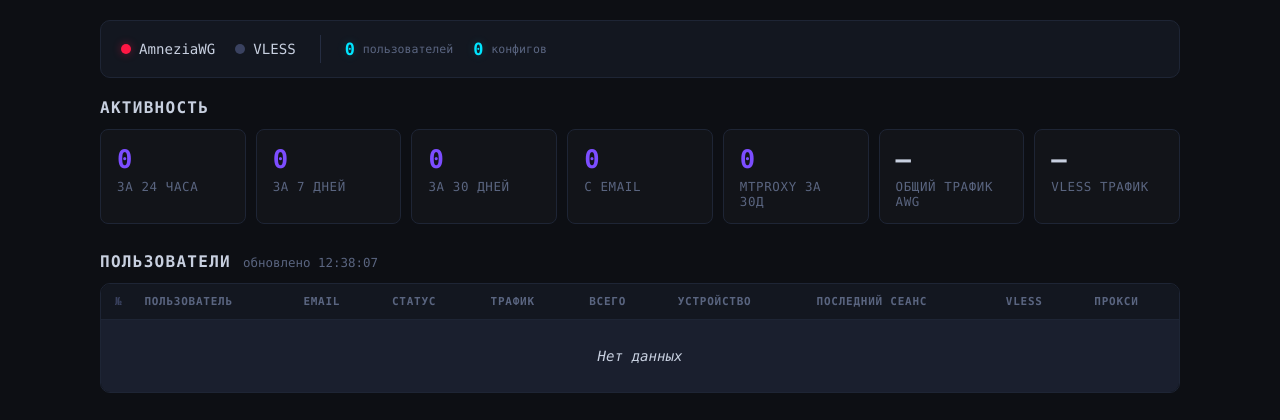
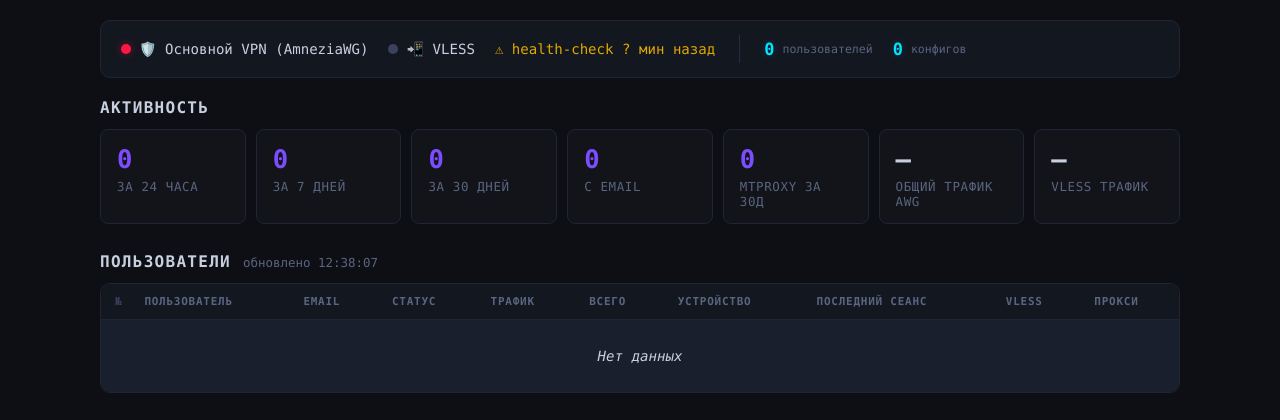
Before and after one commit to nikkronos/vpnservice, a Flask app: page /admin in a window 1280 px wide. Shown: the part 103-523 px from the top of the page. Run offline with Flask 3, Linux system fonts and the light colour scheme; the visitor is signed in with stand-in values (Sample User, id 1); data comes from the database, SQL or seed files in the repository; data that the repository does not hold is empty.

Commit message:
feat(panel): активность учитывает VLESS + /api/services из health-check state
Task 1 — /api/stats: active_24h/7d/30d теперь по max(AWG handshake, VLESS
last_seen, vless_requested_at) per-юзер (тот же сигнал, что бейджи). Было «3
за 24ч» (AWG-only) → стало 16 (реальная картина).

Task 2 — /api/services: читает /var/lib/vpn-health/state.json, маппит на 5
user-facing сервисов (AmneziaWG / VLESS Россия-main / VLESS Европа-yc /
VLESS-WS / MTProxy) + staleness (mtime>20мин→unknown) + fallback. Убран
захардкоженный неверный IP 158.160.0.1. index.html+main.js — динамический рендер.

Задеплоено, проверено: /api/services 5 online, /api/stats 16/20/20.

Co-Authored-By: Claude Opus 4.8 <noreply@anthropic.com>

```diff
--- a/web/app.py
+++ b/web/app.py
@@ -551,38 +551,64 @@ def api_servers():
         return jsonify({"error": str(e)}), 500
 
 
+_HEALTH_STATE_PATH = "/var/lib/vpn-health/state.json"
+# Маппинг user-facing сервис → ключ(и) в health-check state.json.
+# health_check.py (cron */15) пишет статусы всех 23 проверок (eu1 локально +
+# main/yc по SSH). Здесь переводим в понятные владельцу сервисы.
+_SERVICE_MAP = [
+    ("🛡️ Основной VPN (AmneziaWG)", "amnezia-awg2", "eu1 · основной VPN, обход блокировок из РФ"),
+    ("📲 VLESS · 🇷🇺 Россия",        "main:xray.service", "main (Timeweb) · Мегафон/Yota · REALITY cloud.mail.ru"),
+    ("📲 VLESS · 🇪🇺 Европа",        "yc:xray.service",   "yc (Yandex Cloud) · др. операторы · REALITY www.microsoft.com"),
+    ("🌐 VLESS-WS",                  "xray.service",      "eu1 · обычные блокировки (CDN-канал)"),
+    ("📎 Telegram-прокси (MTProxy)", "mtproxy-faketls",   "eu1 · Telegram при блокировках"),
+]
+
+
 @app.route("/api/services")
 def api_services():
-    """API: статус сервисов eu1 (AmneziaWG локально + VLESS порт)."""
-    try:
-        env = _parse_env_file(pathlib.Path(__file__).parent.parent / "env_vars.txt")
-        eu1_host = env.get("WG_EU1_ENDPOINT_HOST") or env.get("WG_EU1_SSH_HOST") or "185.21.8.91"
-
+    """
+    API: статус сервисов из health-check state (`/var/lib/vpn-health/state.json`).
+
+    health_check.py (cron */15) — единый источник статуса всех серверов
+    (eu1 локально + main/yc по SSH). Маппим его проверки на user-facing сервисы.
+    Свежесть = mtime файла (если health-check сам умер — state устареет → unknown).
+    Fallback на лёгкую локальную AWG-проверку, если state.json недоступен.
+    """
+    try:
+        state = None
+        age_sec = None
+        try:
+            age_sec = int(time.time() - os.path.getmtime(_HEALTH_STATE_PATH))
+            with open(_HEALTH_STATE_PATH, "r", encoding="utf-8") as f:
+                state = json.load(f)
+        except (FileNotFoundError, json.JSONDecodeError, OSError):
+            state = None
+
+        if state is not None:
+            stale = age_sec is not None and age_sec > 20 * 60  # >20 мин = health-check завис
+            services_list = []
+            for label, key, note in _SERVICE_MAP:
+                raw = state.get(key)
+                st = (raw or {}).get("status") if isinstance(raw, dict) else None
+                if stale or st is None:
+                    status = "unknown"
+                else:
+                    status = "online" if st == "OK" else "offline"
+                services_list.append({"service": label, "status": status, "note": note})
+            return jsonify({
+                "services": services_list,
+                "health": {"stale": stale, "checked_ago_sec": age_sec, "source": "health-check"},
+            })
+
+        # Fallback: state.json недоступен → лёгкая локальная проверка AWG.
         dump = _get_awg_dump_eu1()
         awg_ok = bool(dump.strip())
-
-        vless_port = 443
-        vless_ok = check_port("158.160.0.1", vless_port, timeout=2.0)
-        try:
-            yc_host = env.get("VLESS_YC_HOST") or ""
-            if yc_host:
-                vless_ok = check_port(yc_host, vless_port, timeout=2.0)
-        except Exception:
-            pass
-
         services_list = [
-            {
-                "service": "AmneziaWG",
-                "status": "online" if awg_ok else "offline",
-                "note": "eu1 — обход блокировок из РФ",
-            },
-            {
-                "service": "VLESS+REALITY (мобильный)",
-                "status": "online" if vless_ok else "unknown",
-                "note": "YC VM → eu1, для LTE/5G",
-            },
+            {"service": "🛡️ Основной VPN (AmneziaWG)", "status": "online" if awg_ok else "offline",
+             "note": "eu1 (health-check недоступен — fallback)"},
+            {"service": "📲 VLESS", "status": "unknown", "note": "health-check недоступен"},
         ]
-        return jsonify({"services": services_list})
+        return jsonify({"services": services_list, "health": {"stale": True, "source": "fallback"}})
     except Exception as e:
         logger.exception(f"Ошибка API сервисов: {e}")
         return jsonify({"error": str(e)}), 500
@@ -892,9 +918,36 @@ def api_stats():
             if hs > prev:
                 latest_hs_by_user[peer.telegram_id] = hs
 
-        active_24h = sum(1 for hs in latest_hs_by_user.values() if hs >= win_24h)
-        active_7d = sum(1 for hs in latest_hs_by_user.values() if hs >= win_7d)
-        active_30d = sum(1 for hs in latest_hs_by_user.values() if hs >= win_30d)
+        # VLESS-активность: сводим к ТОМУ ЖЕ сигналу, что бейджи в /api/traffic —
+        # max(AWG handshake, VLESS last_seen, vless_requested_at) per-юзер. Иначе
+        # VLESS-юзеры (без AWG handshake) выпадают из счётчиков → «3 за 24ч».
+        try:
+            vless_last_seen_map = db_get_vless_user_last_seen()  # {tid: "YYYY-MM-DD HH:MM:SS"}
+        except Exception as _e:  # noqa: BLE001
+            logger.warning("vless last_seen read failed: %s", _e)
+            vless_last_seen_map = {}
+
+        def _dt_ts(s: object) -> int:
+            if not s:
+                return 0
+            try:
+                return int(datetime.strptime(str(s), "%Y-%m-%d %H:%M:%S").timestamp())
+            except (ValueError, TypeError):
+                return 0
+
+        latest_activity: Dict[int, int] = dict(latest_hs_by_user)
+        for u in db_users:
+            tid = u.get("telegram_id")
+            if not tid:
+                continue
+            tid = int(tid)
+            cand = max(_dt_ts(vless_last_seen_map.get(tid)), _dt_ts(u.get("vless_requested_at")))
+            if cand > latest_activity.get(tid, 0):
+                latest_activity[tid] = cand
+
+        active_24h = sum(1 for ts in latest_activity.values() if ts >= win_24h)
+        active_7d = sum(1 for ts in latest_activity.values() if ts >= win_7d)
+        active_30d = sum(1 for ts in latest_activity.values() if ts >= win_30d)
 
         # Email-verified
         email_verified = sum(1 for u in db_users if u.get("email_verified"))
--- a/web/static/main.js
+++ b/web/static/main.js
@@ -32,17 +32,31 @@ function setDot(id, status) {
     el.className = 'status-dot ' + (status === 'online' ? 'dot-on' : status === 'offline' ? 'dot-off' : 'dot-unknown');
 }
 
+function _dotCls(s) {
+    return 'status-dot ' + (s === 'online' ? 'dot-on' : s === 'offline' ? 'dot-off' : 'dot-unknown');
+}
+function _esc(s) {
+    return String(s == null ? '' : s).replace(/[<>"&]/g, c => ({ '<': '&lt;', '>': '&gt;', '"': '&quot;', '&': '&amp;' }[c]));
+}
+
 async function loadServices() {
+    const cont = document.getElementById('status-services');
+    if (!cont) return;
     try {
         const r = await fetch('/api/services', { cache: 'no-store' });
         const data = await r.json();
-        for (const s of data.services || []) {
-            if (s.service.startsWith('Amnezia')) setDot('dot-awg', s.status);
-            if (s.service.startsWith('VLESS')) setDot('dot-vless', s.status);
+        const items = (data.services || []).map(s =>
+            `<div class="status-item" title="${_esc(s.note)}">` +
+            `<span class="${_dotCls(s.status)}"></span><span>${_esc(s.service)}</span></div>`
+        );
+        const h = data.health || {};
+        if (h.stale) {
+            const mins = h.checked_ago_sec ? Math.floor(h.checked_ago_sec / 60) : '?';
+            items.push(`<div class="status-item" title="health-check не обновлялся — статусы могут быть неактуальны" style="color:#e0a800">⚠ health-check ${mins} мин назад</div>`);
         }
+        cont.innerHTML = items.join('');
     } catch (e) {
-        setDot('dot-awg', 'unknown');
-        setDot('dot-vless', 'unknown');
+        cont.innerHTML = '<div class="status-item"><span class="status-dot dot-unknown"></span><span>сервисы: ошибка</span></div>';
     }
 }
 
--- a/web/templates/index.html
+++ b/web/templates/index.html
@@ -21,13 +21,8 @@
 
         <!-- Статус-бар -->
         <div class="status-bar">
-            <div class="status-item">
-                <span class="status-dot" id="dot-awg"></span>
-                <span id="label-awg">AmneziaWG</span>
-            </div>
-            <div class="status-item">
-                <span class="status-dot" id="dot-vless"></span>
-                <span id="label-vless">VLESS</span>
+            <div id="status-services" style="display:contents">
+                <div class="status-item"><span class="status-dot dot-unknown"></span><span>загрузка…</span></div>
             </div>
             <div class="status-sep"></div>
             <div class="status-item">
```
Also changed, not shown: ROADMAP_VPN.md (+2 -3 lines).
